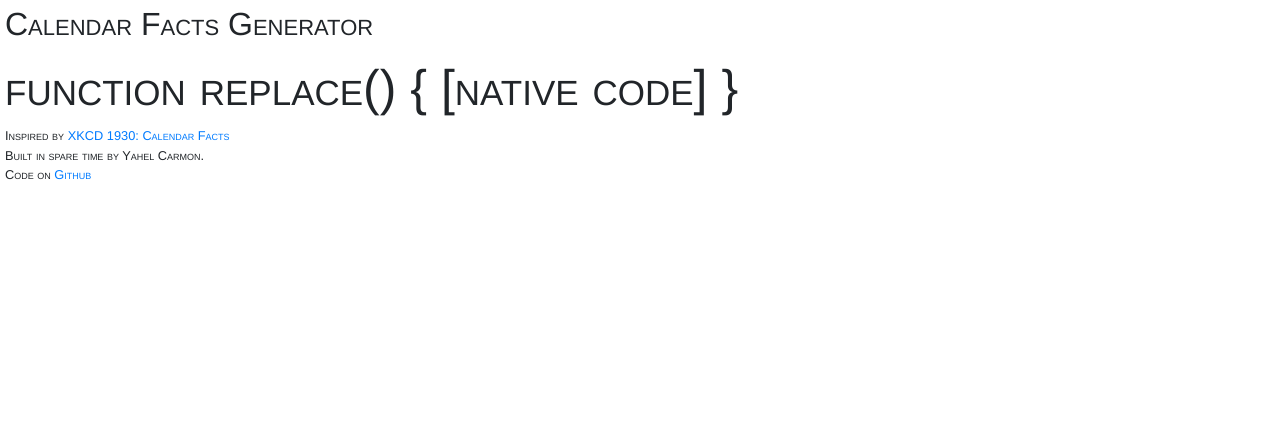
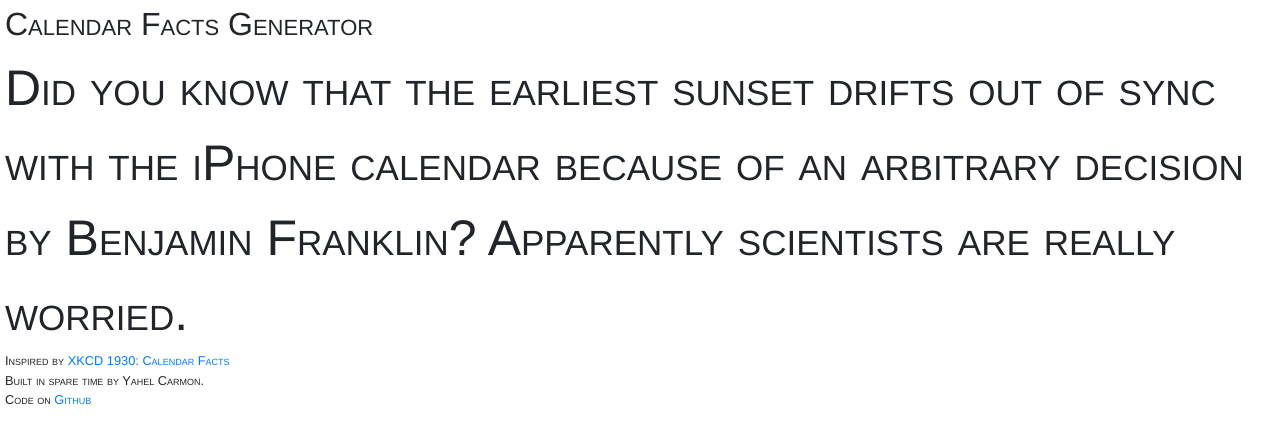
Before and after one commit to yahelc/calendarfacts, a plain HTML site: page index.html in a window 1280 px wide. Drawn offline with nearby package versions, Linux system fonts and the light colour scheme.

Commit message:
remove mistaken function

```diff
--- a/index.html
+++ b/index.html
@@ -67,7 +67,7 @@
 	}
 
 	window.onload = function(){
-			document.getElementById("output").innerText = resolve(data).replace(" ?","?").replace
+			document.getElementById("output").innerText = resolve(data).replace(" ?","?")
 		}
 
 </script>
```
